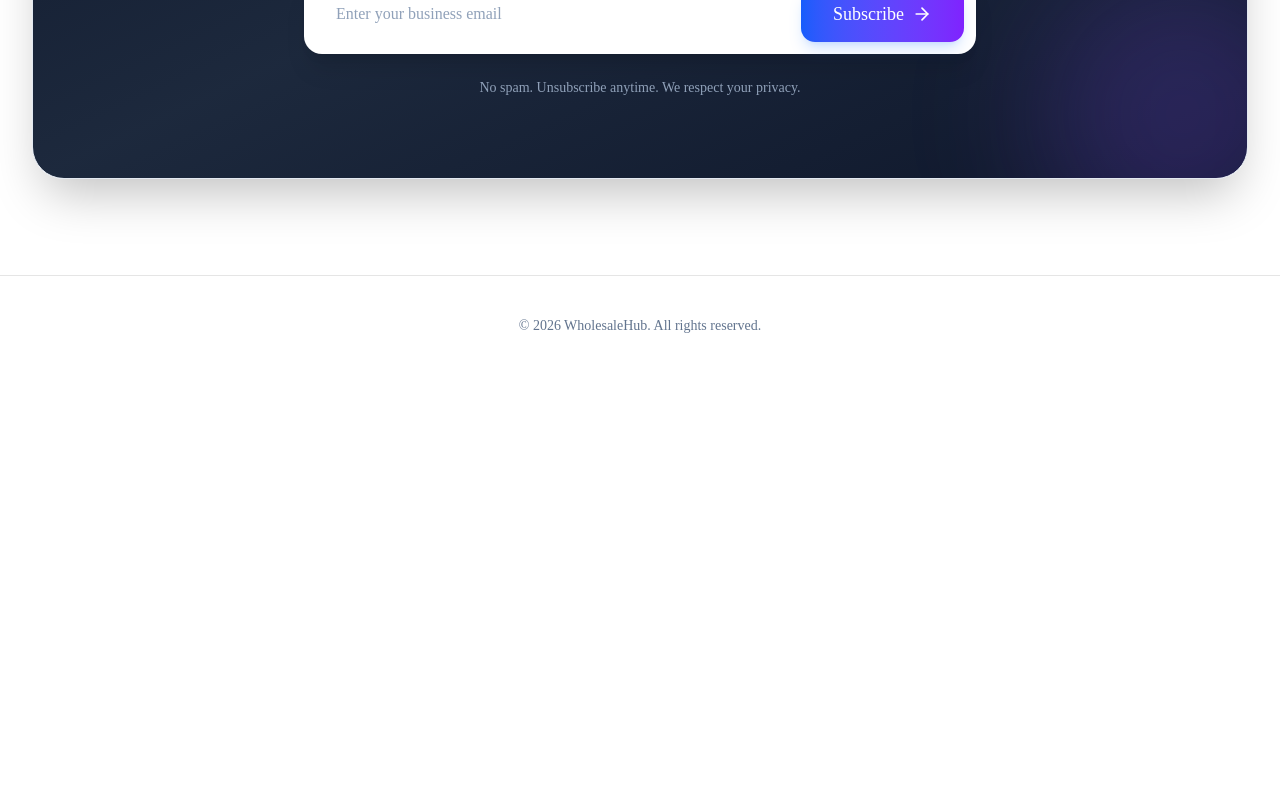
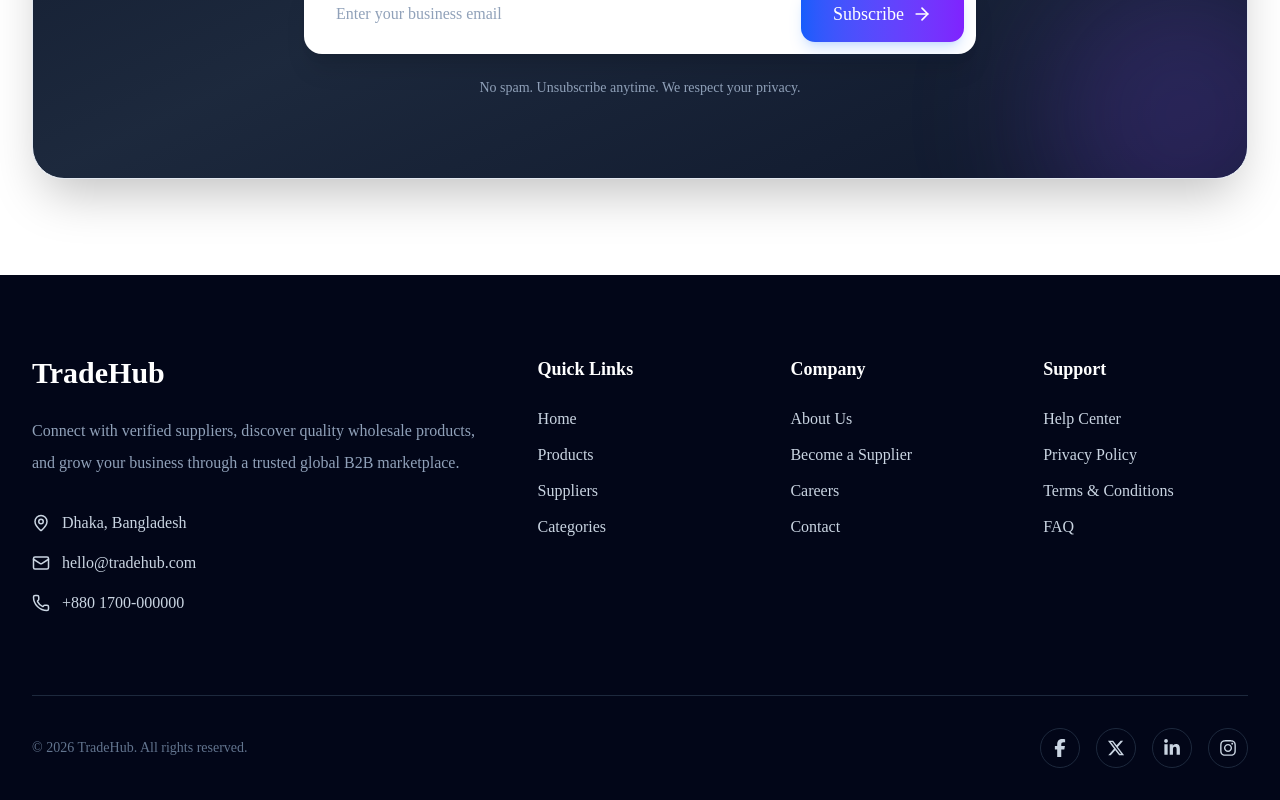
Before and after one commit to PritomAhsan/wholesale-marketplace, a Next.js app: page / in a window 1280 px wide. Shown: the part 7146-7946 px from the top of the page. Before the commit the page ends 7522 px from the top, so only its background shows below. Built offline with nearby package versions, Linux system fonts and the light colour scheme.

Commit message:
feat(layout): add responsive footer

```diff
--- a/components/layout/Footer.tsx
+++ b/components/layout/Footer.tsx
@@ -1,13 +1,208 @@
+import Link from "next/link";
+import {
+  Mail,
+  MapPin,
+  Phone,
+} from "lucide-react";
+
+import {
+  FaFacebookF,
+  FaInstagram,
+  FaLinkedinIn,
+  FaXTwitter,
+} from "react-icons/fa6";
+
 import Container from "./Container";
+
+const quickLinks = [
+  { name: "Home", href: "#" },
+  { name: "Products", href: "#" },
+  { name: "Suppliers", href: "#" },
+  { name: "Categories", href: "#" },
+];
+
+const companyLinks = [
+  { name: "About Us", href: "#" },
+  { name: "Become a Supplier", href: "#" },
+  { name: "Careers", href: "#" },
+  { name: "Contact", href: "#" },
+];
+
+const supportLinks = [
+  { name: "Help Center", href: "#" },
+  { name: "Privacy Policy", href: "#" },
+  { name: "Terms & Conditions", href: "#" },
+  { name: "FAQ", href: "#" },
+];
+
+const socials = [
+  {
+    icon: FaFacebookF,
+    href: "#",
+  },
+  {
+    icon: FaXTwitter,
+    href: "#",
+  },
+  {
+    icon: FaLinkedinIn,
+    href: "#",
+  },
+  {
+    icon: FaInstagram,
+    href: "#",
+  },
+];
 
 export default function Footer() {
   return (
-    <footer className="border-t py-10">
+    <footer className="bg-slate-950 text-slate-300">
+
       <Container>
-        <p className="text-center text-sm text-slate-500">
-          © {new Date().getFullYear()} WholesaleHub. All rights reserved.
-        </p>
+
+        <div className="grid gap-12 py-20 lg:grid-cols-5">
+
+          {/* Brand */}
+
+          <div className="lg:col-span-2">
+
+            <Link
+              href="/"
+              className="text-3xl font-black text-white"
+            >
+              TradeHub
+            </Link>
+
+            <p className="mt-6 max-w-md leading-8 text-slate-400">
+              Connect with verified suppliers, discover quality wholesale
+              products, and grow your business through a trusted global
+              B2B marketplace.
+            </p>
+
+            <div className="mt-8 space-y-4">
+
+              <div className="flex items-center gap-3">
+                <MapPin size={18} />
+                <span>Dhaka, Bangladesh</span>
+              </div>
+
+              <div className="flex items-center gap-3">
+                <Mail size={18} />
+                <span>hello@tradehub.com</span>
+              </div>
+
+              <div className="flex items-center gap-3">
+                <Phone size={18} />
+                <span>+880 1700-000000</span>
+              </div>
+
+            </div>
+
+          </div>
+
+          {/* Quick Links */}
+
+          <div>
+
+            <h3 className="mb-6 text-lg font-semibold text-white">
+              Quick Links
+            </h3>
+
+            <ul className="space-y-3">
+
+              {quickLinks.map((item) => (
+                <li key={item.name}>
+                  <Link
+                    href={item.href}
+                    className="transition hover:text-white"
+                  >
+                    {item.name}
+                  </Link>
+                </li>
+              ))}
+
+            </ul>
+
+          </div>
+
+          {/* Company */}
+
+          <div>
+
+            <h3 className="mb-6 text-lg font-semibold text-white">
+              Company
+            </h3>
+
+            <ul className="space-y-3">
+
+              {companyLinks.map((item) => (
+                <li key={item.name}>
+                  <Link
+                    href={item.href}
+                    className="transition hover:text-white"
+                  >
+                    {item.name}
+                  </Link>
+                </li>
+              ))}
+
+            </ul>
+
+          </div>
+
+          {/* Support */}
+
+          <div>
+
+            <h3 className="mb-6 text-lg font-semibold text-white">
+              Support
+            </h3>
+
+            <ul className="space-y-3">
+
+              {supportLinks.map((item) => (
+                <li key={item.name}>
+                  <Link
+                    href={item.href}
+                    className="transition hover:text-white"
+                  >
+                    {item.name}
+                  </Link>
+                </li>
+              ))}
+
+            </ul>
+
+          </div>
+
+        </div>
+
+        {/* Bottom */}
+
+        <div className="flex flex-col items-center justify-between gap-6 border-t border-slate-800 py-8 md:flex-row">
+
+          <p className="text-sm text-slate-500">
+            © {new Date().getFullYear()} TradeHub. All rights reserved.
+          </p>
+
+          <div className="flex gap-4">
+
+            {socials.map(({ icon: Icon, href }, index) => (
+              <Link
+                key={index}
+                href={href}
+                className="flex h-10 w-10 items-center justify-center rounded-full border border-slate-800 transition hover:border-blue-500 hover:bg-blue-600 hover:text-white"
+              >
+                <Icon size={18} />
+              </Link>
+            ))}
+
+          </div>
+
+        </div>
+
       </Container>
+
     </footer>
   );
 }
--- a/package.json
+++ b/package.json
@@ -21,6 +21,7 @@
     "next": "16.2.10",
     "react": "19.2.4",
     "react-dom": "19.2.4",
+    "react-icons": "^5.7.0",
     "shadcn": "^4.13.0",
     "tailwind-merge": "^3.6.0",
     "tw-animate-css": "^1.4.0"
```
Also changed, not shown: 1 other file (tests, documents, lock files or other folders).
